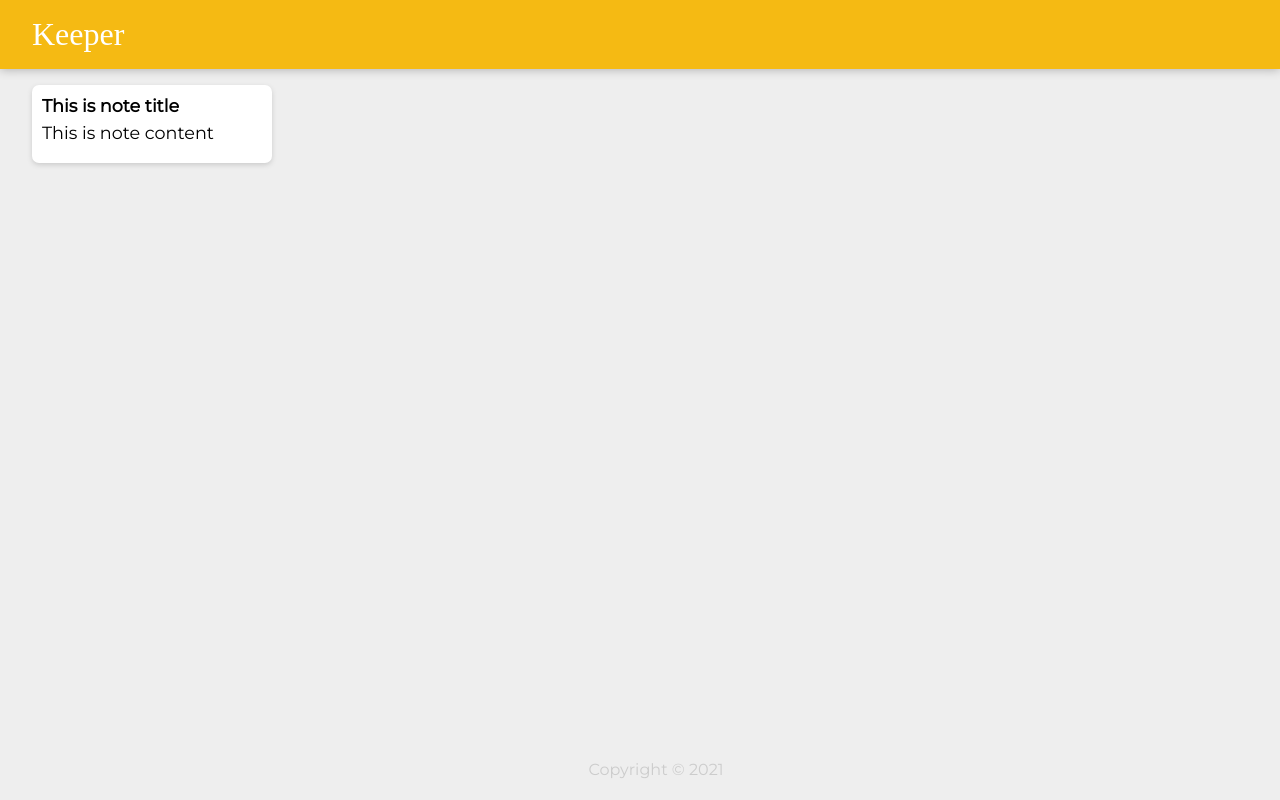
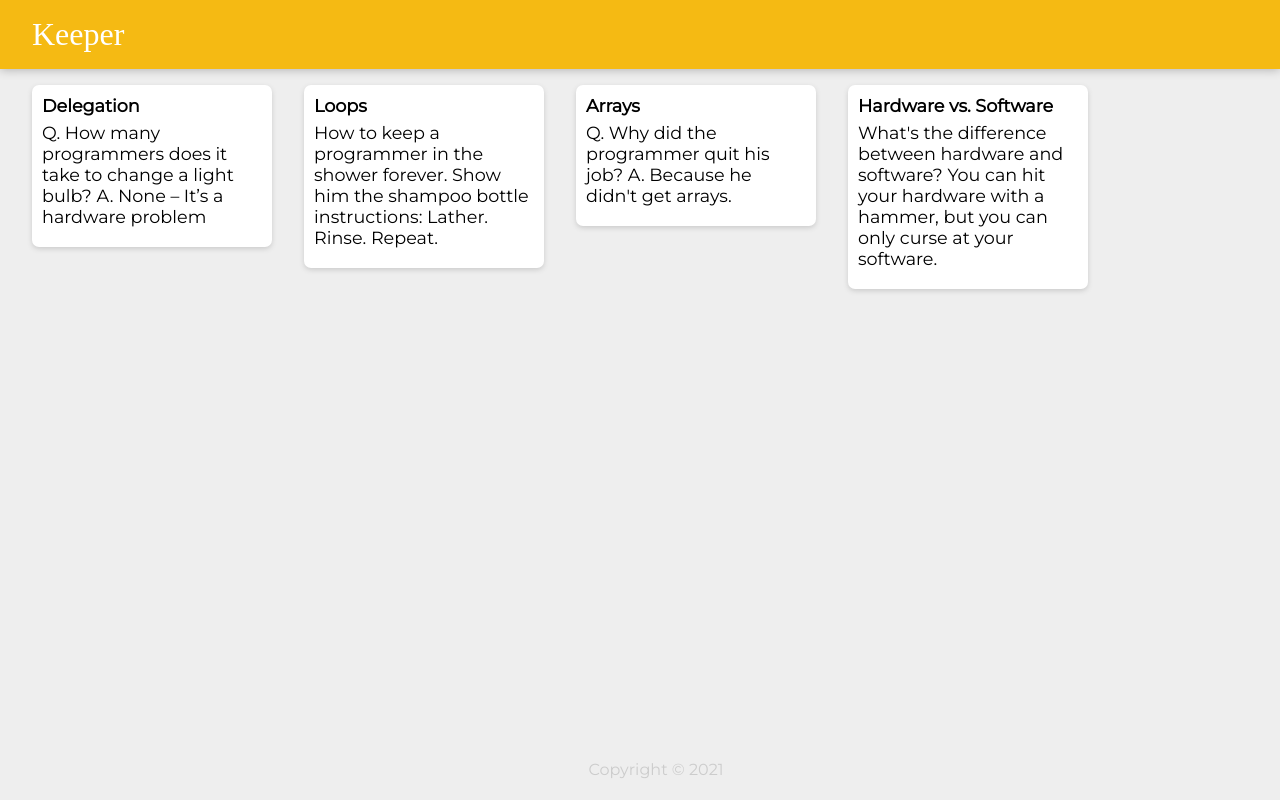
Before and after one commit to shlev/keeper-app, a React (Create React App) app: page / in a window 1280 px wide. Built offline with nearby package versions, Linux system fonts and the light colour scheme; a web font is replaced by a local one.

Commit message:
handling collection

```diff
--- a/src/components/App.jsx
+++ b/src/components/App.jsx
@@ -2,12 +2,20 @@
 import Header from './Header';
 import Footer from './Footer';
 import Note from './Note';
+import notes from '../notes';
 
 function App() {
+
+
     return (
         <div>
             <Header />
-            <Note />
+            {notes.map(note=>
+             <Note
+             key={note.key}
+             title = {note.title}
+             content = {note.content}
+             />)}
             <Footer />
         </div>
     );
--- a/src/components/Note.jsx
+++ b/src/components/Note.jsx
@@ -1,10 +1,10 @@
 import React from 'react';
 
-function Note() {
+function Note(props) {
     return (
         <div className="note">
-            <h1>This is note title</h1>
-            <p>This is note content</p>
+            <h1>{props.title}</h1>
+            <p>{props.content}</p>
         </div>
     )
 }
--- /dev/null
+++ b/src/notes.js
@@ -0,0 +1,28 @@
+const notes = [
+  {
+    key: 1,
+    title: "Delegation",
+    content:
+      "Q. How many programmers does it take to change a light bulb? A. None – It’s a hardware problem"
+  },
+  {
+    key: 2,
+    title: "Loops",
+    content:
+      "How to keep a programmer in the shower forever. Show him the shampoo bottle instructions: Lather. Rinse. Repeat."
+  },
+  {
+    key: 3,
+    title: "Arrays",
+    content:
+      "Q. Why did the programmer quit his job? A. Because he didn't get arrays."
+  },
+  {
+    key: 4,
+    title: "Hardware vs. Software",
+    content:
+      "What's the difference between hardware and software? You can hit your hardware with a hammer, but you can only curse at your software."
+  }
+];
+
+export default notes;
```
